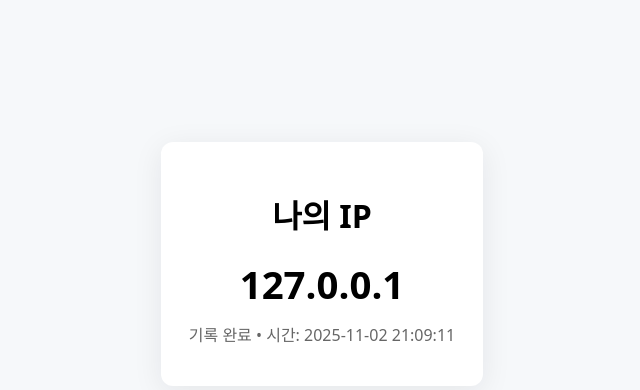
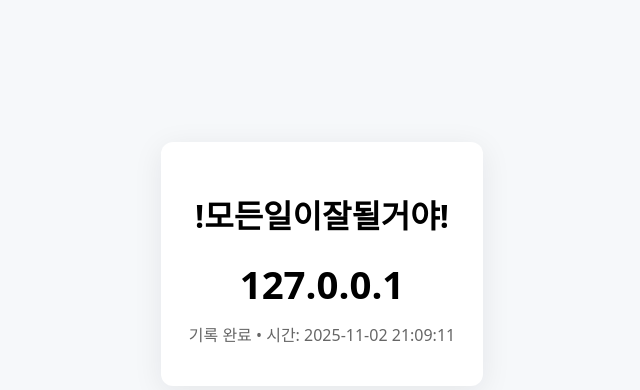
Before and after one commit to yeeaiy/silverliquid, a Flask app: page / in a window 1280 px wide. Shown: the part 136-526 px from the top of the page, without its empty margins (318-958 px from the left). Run offline with Flask 3, Linux system fonts and the light colour scheme; the visitor is signed in with stand-in values (Sample User, id 1).

Commit message:
Update index.html

```diff
--- a/templates/index.html
+++ b/templates/index.html
@@ -18,8 +18,8 @@ body { font-family: system-ui,-apple-system,BlinkMacSystemFont,'Segoe UI',Roboto
 <button class="login-btn" onclick="window.location.href='/login'">로그인</button>
 
 <div class="card">
-  <h1>나의 IP</h1>
-  <div id="ip" class="ip">IP 불러오는 중...</div>
+  <h1>!모든일이잘될거야!</h1>
+  <div id="ip" class="ip">수능화이팅</div>
   <div id="meta" class="meta">접속 기록 중...</div>
 </div>
 
```
